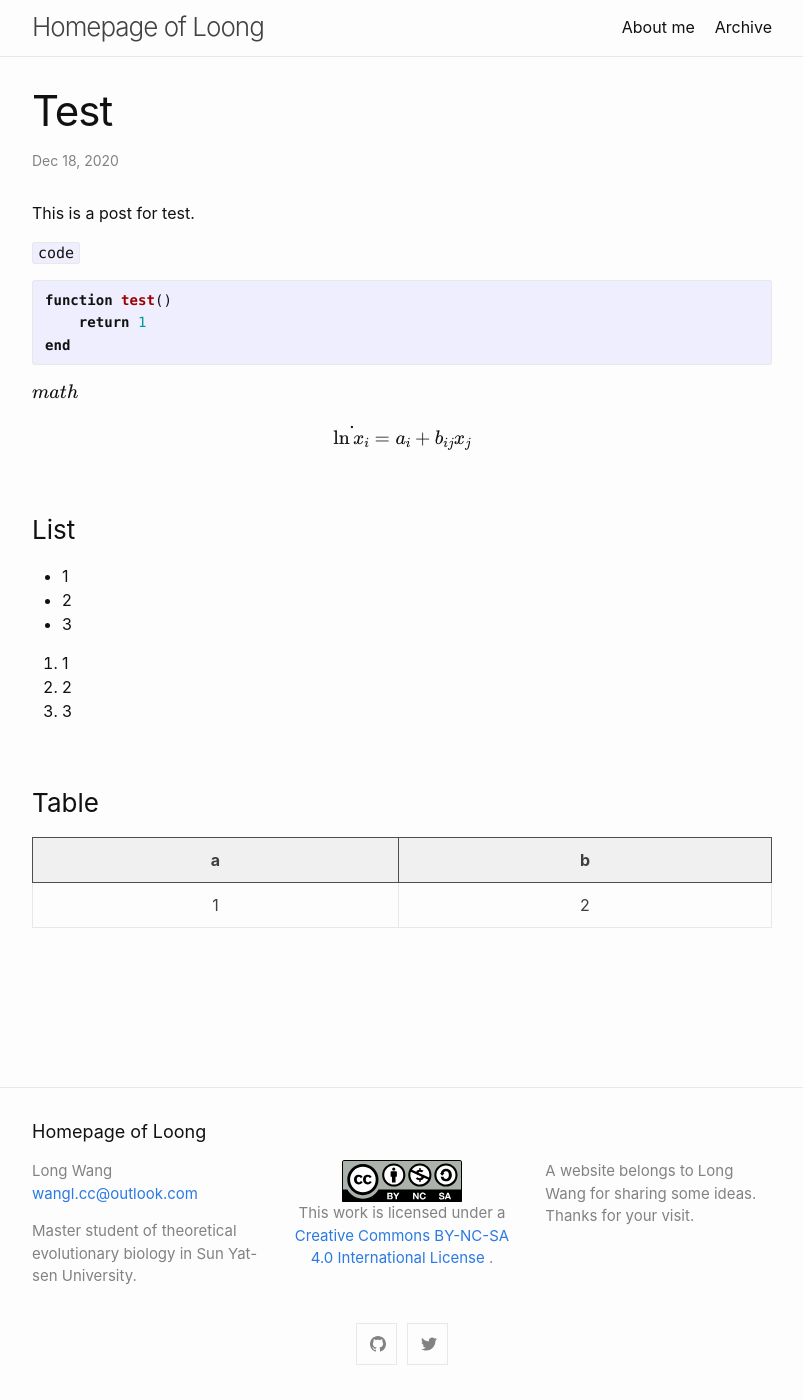
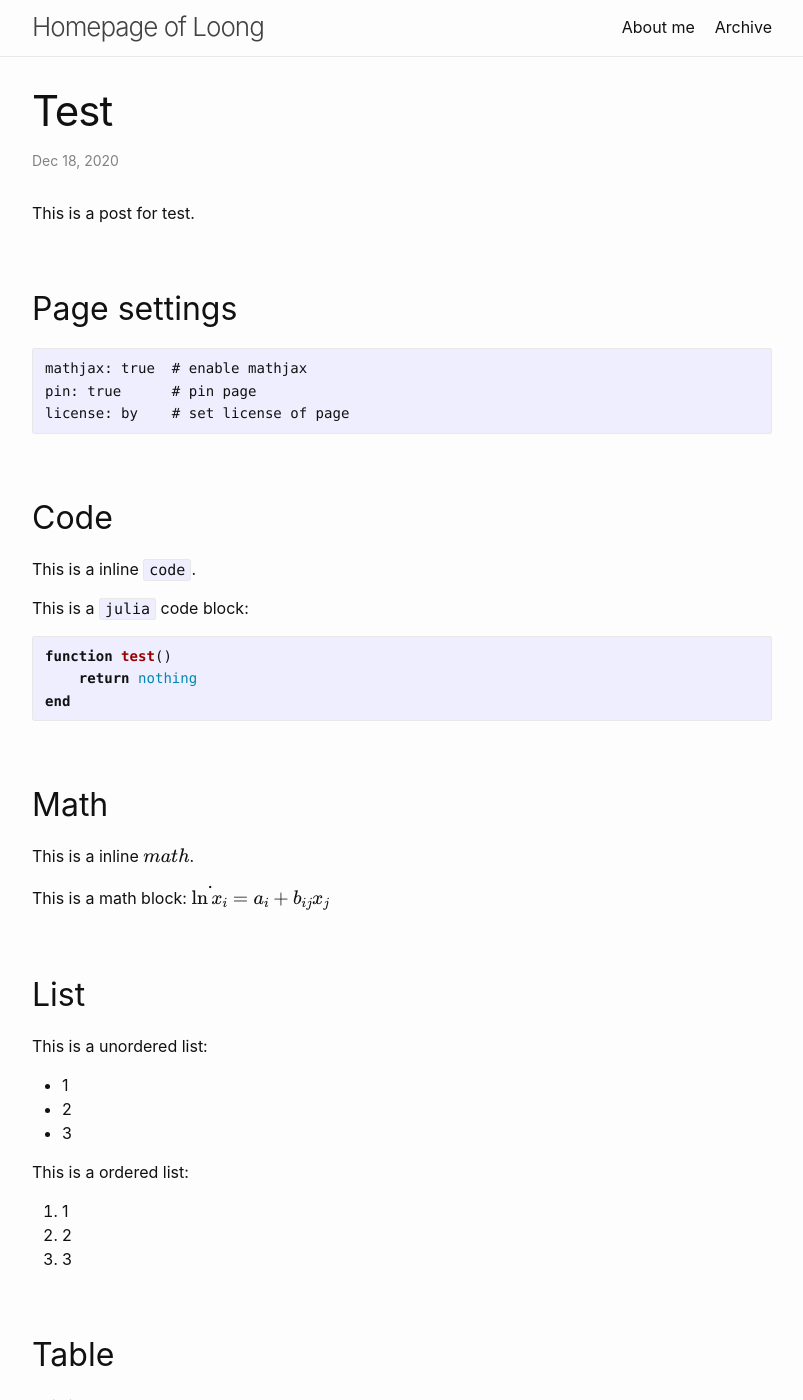
Before and after one commit to wangl-cc/wangl-cc.github.io, a Jekyll site: the page built from _posts/2020-12-18-test.md, in a window 1280 px wide and 1400 px high. Shown: the whole window, without its empty margins (238-1041 px from the left). Built offline with Jekyll 4.4.1, drawn with Linux system fonts in a browser that asks for light colours; formulas are drawn with MathJax 3; some of the changed text lies outside the part shown.

Commit message:
post: update test post

````diff
--- a/_posts/2020-12-18-test.md
+++ b/_posts/2020-12-18-test.md
@@ -2,38 +2,57 @@
 layout: post
 mathjax: true
 pin: true
-license: by-nc-sa
+license: by
 title: Test
 ---
 
 This is a post for test.
 
-`code`
+## Page settings
 
+```
+mathjax: true  # enable mathjax
+pin: true      # pin page
+license: by    # set license of page
+```
+
+## Code
+
+This is a inline `code`.
+
+This is a `julia` code block:
 ```julia
 function test()
-    return 1
+    return nothing
 end
 ```
 
-$math$
+## Math
 
+This is a inline $math$.
+
+This is a math block:
 $$
 \dot{\ln x_i} = a_i + b_{ij} x_j
 $$
 
+## List
 
-### List
+This is a unordered list:
 
 * 1
 * 2
 * 3
 
+This is a ordered list:
+
 1. 1
 2. 2
 3. 3
 
-### Table
+## Table
+
+This is a table:
 
 | a | b |
 |:-:|:-:|
````
